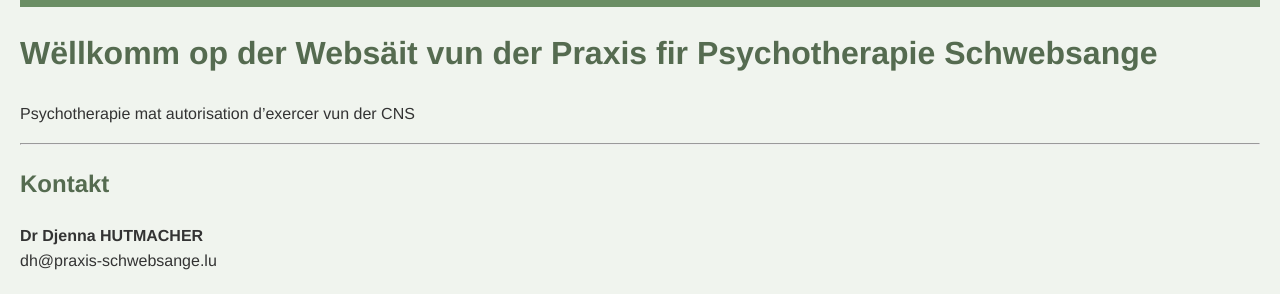
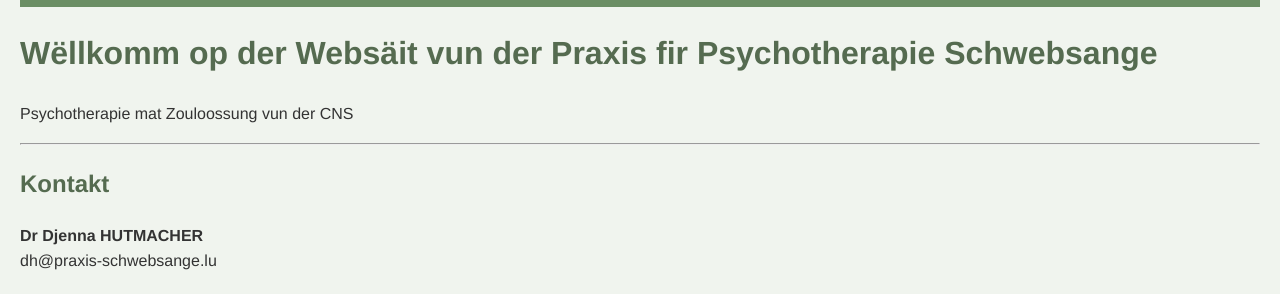
Before and after one commit to bjoernbrightside/praxis-schwebsange, a Jekyll site: the page built from lb/index.md, in a window 1280 px wide. Shown: the part 142-436 px from the top of the page. Built offline with Jekyll 4.4.1, drawn with Linux system fonts in a browser that asks for light colours.

Commit message:
Update index.md

```diff
--- a/lb/index.md
+++ b/lb/index.md
@@ -8,7 +8,7 @@ layout: default
 
 # Wëllkomm op der Websäit vun der Praxis fir Psychotherapie Schwebsange
 
-Psychotherapie mat autorisation d'exercer vun der CNS
+Psychotherapie mat Zouloossung vun der CNS
 
 ---
 
```
